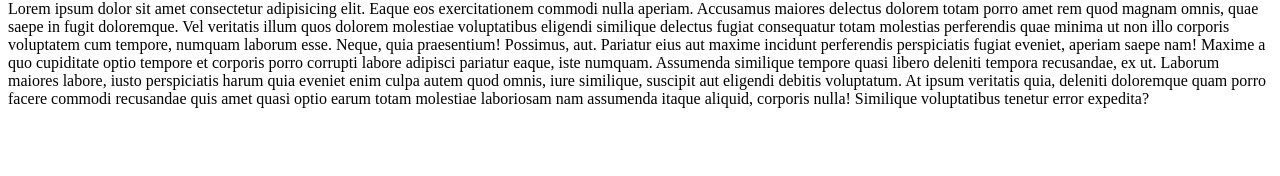
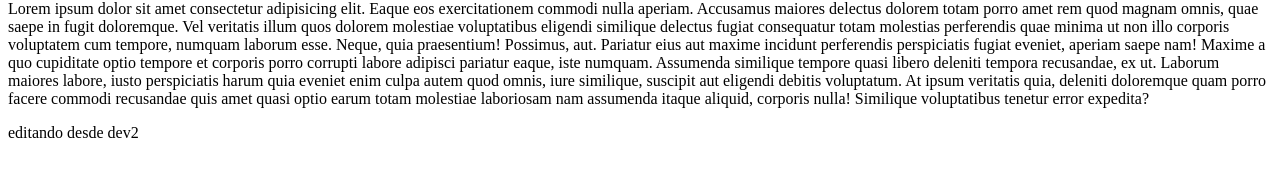
Before and after one commit to miguellaves/MiProyecto2, a plain HTML site: page index.html in a window 1280 px wide. Shown: the part 236-412 px from the top of the page. Drawn offline with Linux system fonts and the light colour scheme.

Commit message:
añadiendo desde el dev2 de vd

```diff
--- a/index.html
+++ b/index.html
@@ -17,5 +17,6 @@
     Possimus, aut. Pariatur eius aut maxime incidunt perferendis perspiciatis fugiat eveniet, aperiam saepe nam! Maxime a quo cupiditate optio tempore et corporis porro corrupti labore adipisci pariatur eaque, iste numquam.
     Assumenda similique tempore quasi libero deleniti tempora recusandae, ex ut. Laborum maiores labore, iusto perspiciatis harum quia eveniet enim culpa autem quod omnis, iure similique, suscipit aut eligendi debitis voluptatum.
     At ipsum veritatis quia, deleniti doloremque quam porro facere commodi recusandae quis amet quasi optio earum totam molestiae laboriosam nam assumenda itaque aliquid, corporis nulla! Similique voluptatibus tenetur error expedita?</p>
+    <p>editando desde dev2</p>
 </body>
 </html>
```
